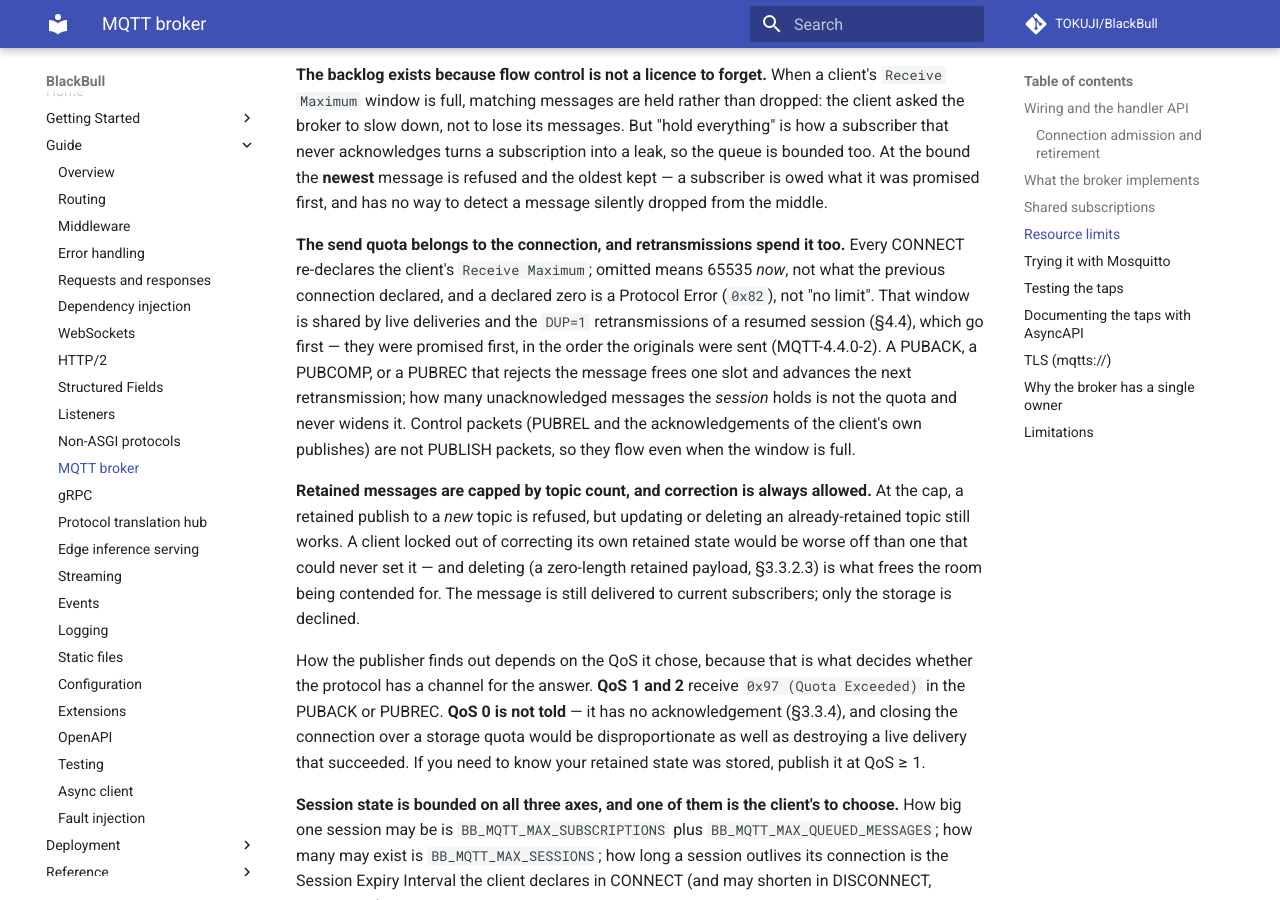
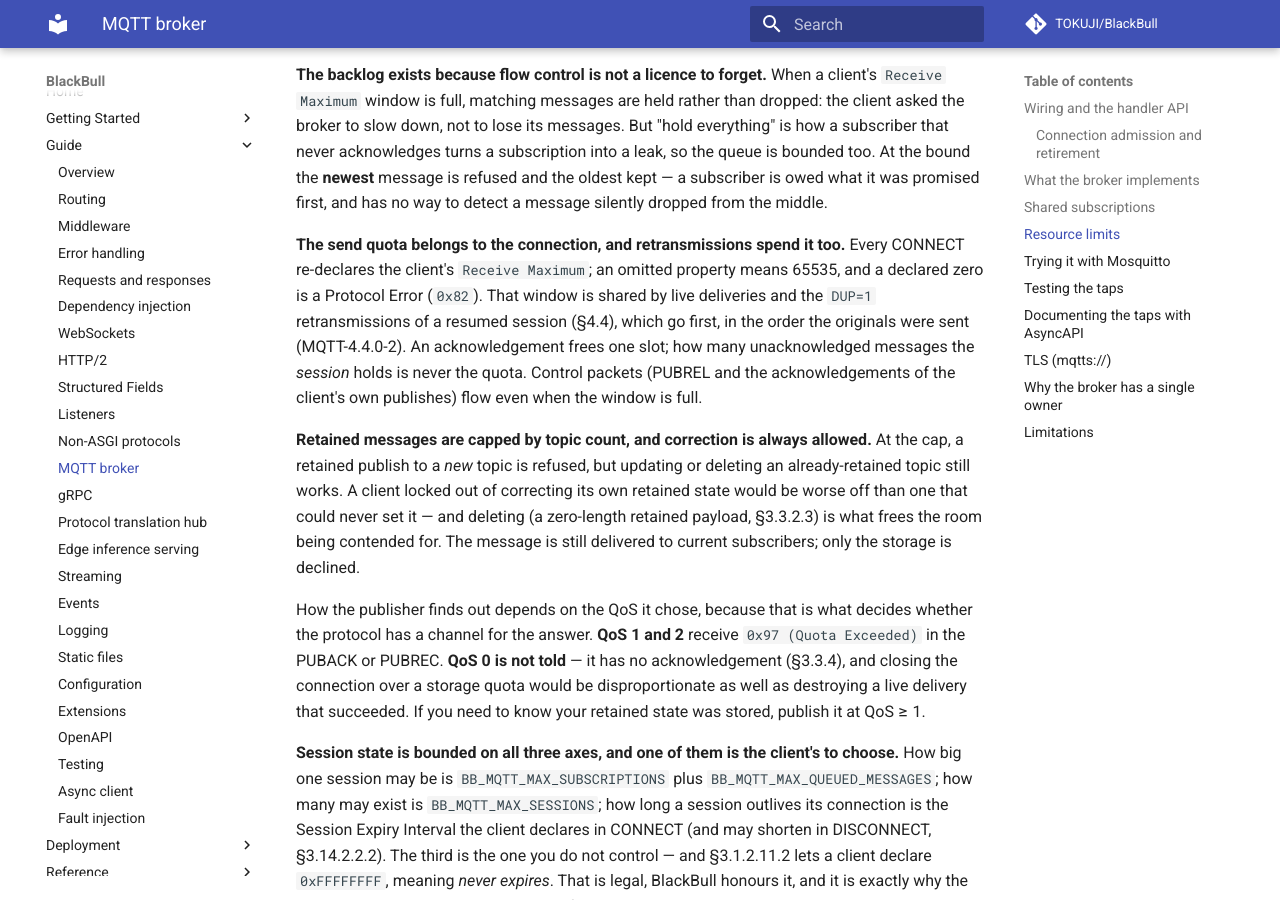
Before and after one commit to TOKUJI/BlackBull, an MkDocs documentation site: the page built from docs/guide/mqtt.md, in a window 1280 px wide and 900 px high, scrolled down 7446 px. Built offline with MkDocs 1.6.1 and Material for MkDocs 9.7.7, drawn with Linux system fonts in a browser that asks for light colours; comment, search, counter and statistics services are not loaded.

Commit message:
perf(mqtt): fold the window state into one record and queue the re-drives (BLA-349)
ABBA against bc17c68 measured the quota bookkeeping: a 1000-deep unacked
backlog acked 22x slower and a reconnect replayed 10x slower than before,
because every ack and every send re-derived the owed retransmissions with a
full walk of the pending state.  The connection state (limit, awaiting,
owed re-drives) is now one _Window record, the replay order is built once
per replay and consumed one slot at a time, and _alloc_pid probes the two
buckets instead of rebuilding an in-flight set per send.

Retransmission order (MQTT-4.4.0-2), window sharing, and the drop rules are
unchanged; tests/unit/test_mqtt_send_quota.py covers them.

```diff
--- a/docs/guide/mqtt.md
+++ b/docs/guide/mqtt.md
@@ -305,16 +305,14 @@
 middle.
 
 **The send quota belongs to the connection, and retransmissions spend it
-too.** Every CONNECT re-declares the client's `Receive Maximum`; omitted means
-65535 *now*, not what the previous connection declared, and a declared zero is
-a Protocol Error (`0x82`), not "no limit". That window is shared by live
-deliveries and the `DUP=1` retransmissions of a resumed session (§4.4), which
-go first — they were promised first, in the order the originals were sent
-(MQTT-4.4.0-2). A PUBACK, a PUBCOMP, or a PUBREC that rejects the message
-frees one slot and advances the next retransmission; how many unacknowledged
-messages the *session* holds is not the quota and never widens it. Control
-packets (PUBREL and the acknowledgements of the client's own publishes) are
-not PUBLISH packets, so they flow even when the window is full.
+too.** Every CONNECT re-declares the client's `Receive Maximum`; an omitted
+property means 65535, and a declared zero is a Protocol Error (`0x82`). That
+window is shared by live deliveries and the `DUP=1` retransmissions of a
+resumed session (§4.4), which go first, in the order the originals were sent
+(MQTT-4.4.0-2). An acknowledgement frees one slot; how many unacknowledged
+messages the *session* holds is never the quota. Control packets (PUBREL and
+the acknowledgements of the client's own publishes) flow even when the window
+is full.
 
 **Retained messages are capped by topic count, and correction is always
 allowed.** At the cap, a retained publish to a *new* topic is refused, but
```
Also changed, not shown: 2 other files.
